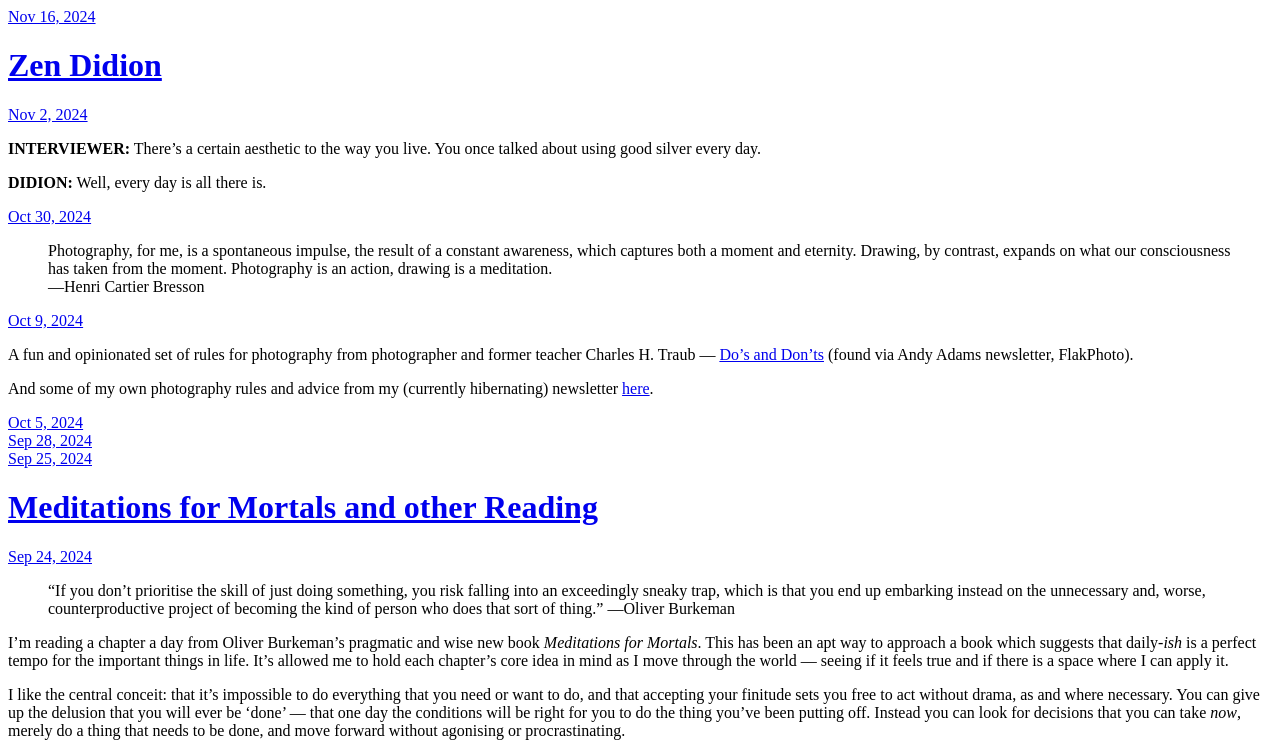
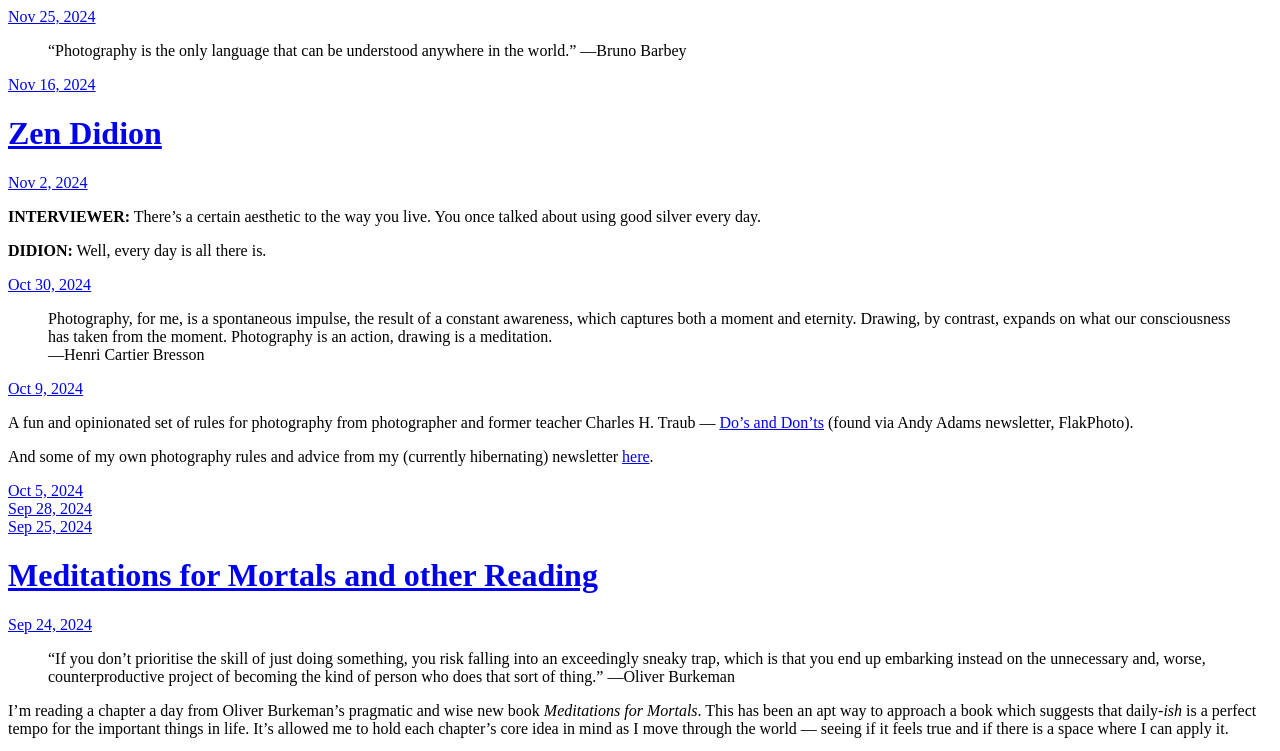
Before and after one commit to oliverholms/microblog-archive, a plain HTML site: page index.html in a window 1280 px wide. Shown: the top 751 px of the page. Drawn offline with Linux system fonts and the light colour scheme.

Commit message:
Archiving from Micro.blog.

```diff
--- a/index.html
+++ b/index.html
@@ -21,6 +21,20 @@
 <div class="h-feed">
 
 
+
+	  <div class="h-entry">
+
+
+		<a href="https://blog.oliverholms.com/2024/11/25/photography-is-the.html" class="u-url"><time class="dt-published" datetime="2024-11-25 12:14:02 &#43;0000">Nov 25, 2024</time></a>
+
+		<div class="e-content">
+			 <blockquote>
+<p>“Photography is the only language that can be understood anywhere in the world.”
+—Bruno Barbey</p>
+</blockquote>
+
+		</div>
+	  </div>
 
 	  <div class="h-entry">
 
```
